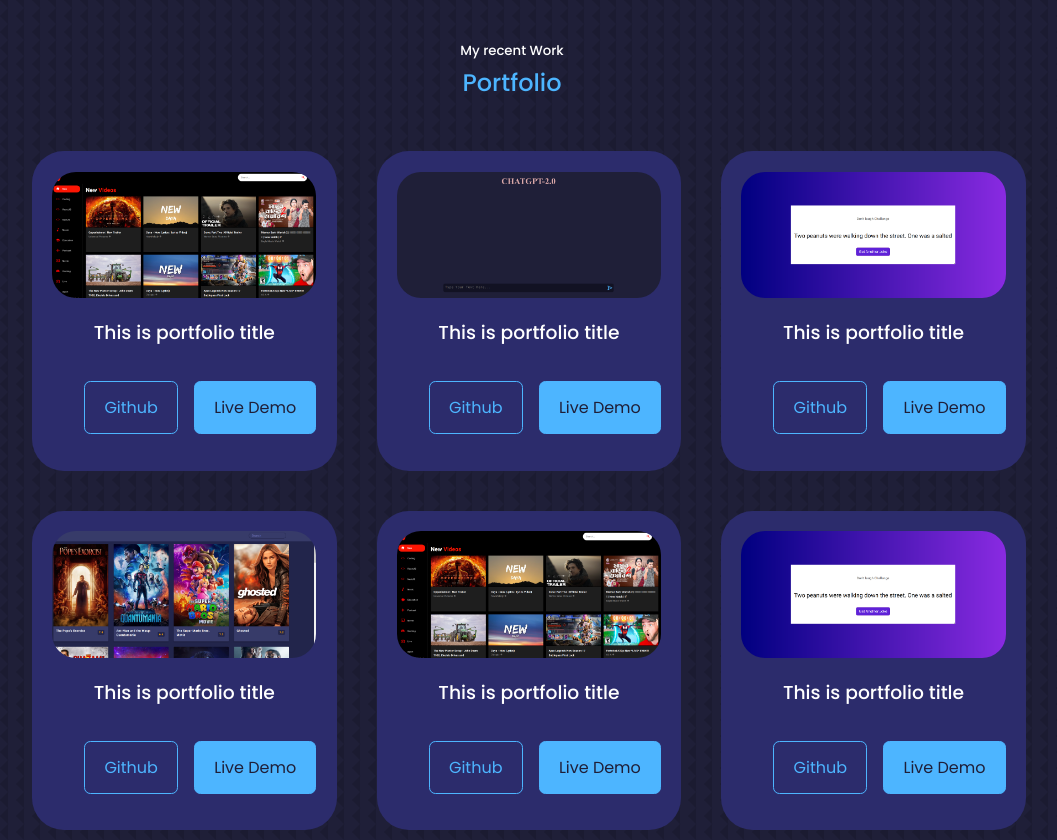
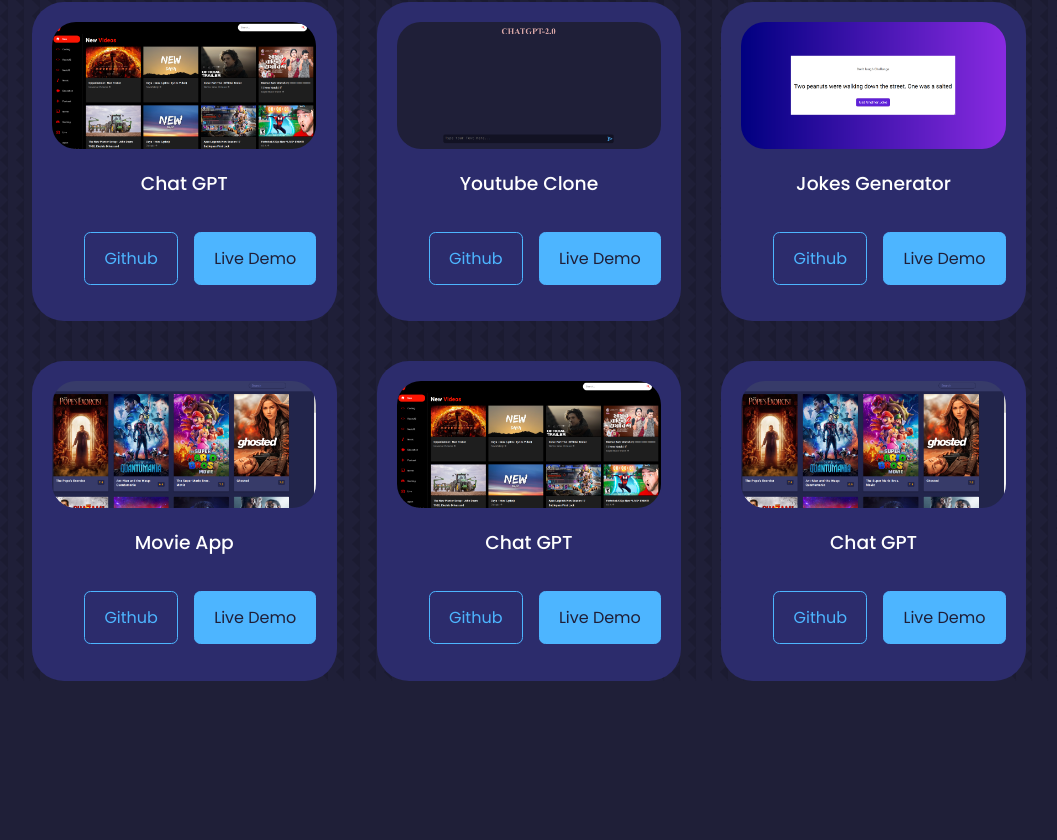
Before and after one commit to Prashant8Khatiwada/my-portfolio, a React (Create React App) app: page / in a window 1280 px wide. Shown: the part 3672-4512 px from the top of the page, without its empty margins (128-1185 px from the left). After the commit the page ends 4353 px from the top, so only its background shows below. Built offline with nearby package versions, Linux system fonts and the light colour scheme.

Commit message:
mediaquery added to portfolio section

```diff
--- a/src/components/portfolio/Portfolio.jsx
+++ b/src/components/portfolio/Portfolio.jsx
@@ -4,6 +4,56 @@
 import IMG2 from "../../assets/project-2.png";
 import IMG3 from "../../assets/project-3.png";
 import IMG4 from "../../assets/project-4.png";
+
+const data = [
+  {
+    id: 1,
+    Image: IMG1,
+    title: "Chat GPT",
+    github: "https://github.com/Prashant8Khatiwada/Chat-GPT",
+    demo: "https://pk-chat-gpt.netlify.app/",
+  },
+  {
+    id: 2,
+    Image: IMG2,
+    title: "Youtube Clone",
+    github: "https://github.com/Prashant8Khatiwada/youtube-app",
+    demo: "https://p-youtube-clone.netlify.app",
+  },
+  {
+    id: 3,
+    Image: IMG3,
+    title: "Jokes Generator",
+    github:
+      "https://github.com/Prashant8Khatiwada/50-project-javascript/tree/main/09_dadJokes",
+    demo: "https://prashant8khatiwada.github.io/50-project-javascript/09_dadJokes",
+  },
+  {
+    id: 4,
+    Image: IMG4,
+    title: "Movie App",
+    github:
+      "https://github.com/Prashant8Khatiwada/50-project-javascript/tree/main/12_movieApp",
+    demo: "https://prashant8khatiwada.github.io/50-project-javascript/12_movieApp/",
+  },
+  {
+    id: 1,
+    Image: IMG1,
+    title: "Chat GPT",
+    github:
+      "https://github.com/Prashant8Khatiwada/50-project-javascript/tree/main/12_movieApp",
+    demo: "https://prashant8khatiwada.github.io/50-project-javascript/12_movieApp/",
+  },
+  {
+    id: 1,
+    Image: IMG4,
+    title: "Chat GPT",
+    github:
+      "https://github.com/Prashant8Khatiwada/50-project-javascript/tree/main/12_movieApp",
+    demo: "https://prashant8khatiwada.github.io/50-project-javascript/12_movieApp/",
+  },
+];
+
 function Portfolio() {
   return (
     <section id="portfolio">
@@ -11,145 +61,24 @@
       <h2>Portfolio</h2>
 
       <div className="container portfolio_container">
-        <article className="portfolio_item">
+        {data.map(({ id, Image, title, github, demo }) => {
+          return (
+            <article key={id} className="portfolio_item">
               <div className="portfolio_item-image">
-            <img src={IMG1} alt="" />
+                <img src={Image} alt="" />{" "}
               </div>
-          <h3>This is portfolio title</h3>
+              <h3>{title}</h3>
               <div className="portfolio_item-cta">
-          <a
-            href="https://github.com/Prashant8Khatiwada/Chat-GPT"
-            target="_blank"
-            className="btn"
-          >
+                <a href={github} target="_blank" className="btn">
                   Github
                 </a>
-          <a
-            href="https://pk-chat-gpt.netlify.app/"
-            target="_blank"
-            className="btn btn-primary"
-          >
+                <a href={demo} target="_blank" className="btn btn-primary">
                   Live Demo
                 </a>
               </div>
             </article>
-        {/* end of chat gpt  */}
-        <article className="portfolio_item">
-          <div className="portfolio_item-image">
-            <img src={IMG2} alt="" />{" "}
-          </div>
-          <h3>This is portfolio title</h3>
-          <div className="portfolio_item-cta">
-          <a
-            href="https://github.com/Prashant8Khatiwada/youtube-app"
-            target="_blank"
-            className="btn"
-          >
-            Github
-          </a>
-          <a
-            href="https://p-youtube-clone.netlify.app"
-            target="_blank"
-            className="btn btn-primary"
-          >
-            Live Demo
-          </a>
-          </div>
-
-        </article>
-        {/* end of YouTube App */}
-        <article className="portfolio_item">
-          <div className="portfolio_item-image">
-            <img src={IMG3} alt="" />{" "}
-          </div>
-          <h3>This is portfolio title</h3>
-          <div className="portfolio_item-cta">
-            <a
-              href="https://github.com/Prashant8Khatiwada/50-project-javascript/tree/main/09_dadJokes"
-              target="_blank"
-              className="btn"
-            >
-              Github
-            </a>
-            <a
-              href=" https://prashant8khatiwada.github.io/50-project-javascript/09_dadJokes"
-              target="_blank"
-              className="btn btn-primary"
-            >
-              Live Demo
-            </a>
-            </div>
-        </article>
-        {/* end of Dad Jokes  */}
-        <article className="portfolio_item">
-          <div className="portfolio_item-image">
-            <img src={IMG4} alt="" />{" "}
-          </div>
-          <h3>This is portfolio title</h3>
-          <div className="portfolio_item-cta">
-          <a
-            href="https://github.com/Prashant8Khatiwada/50-project-javascript/tree/main/12_movieApp"
-            target="_blank"
-            className="btn"
-          >
-            Github
-          </a>
-          <a
-            href="https://prashant8khatiwada.github.io/50-project-javascript/12_movieApp/"
-            target="_blank"
-            className="btn btn-primary"
-          >
-            Live Demo
-          </a>
-          </div>
-        </article>
-        {/* end of chat gpt  */}
-        <article className="portfolio_item">
-          <div className="portfolio_item-image">
-            <img src={IMG1} alt="" />{" "}
-          </div>
-          <h3>This is portfolio title</h3>
-          <div className="portfolio_item-cta">
-            <a
-              href="https://github.com/prashant8khatiwada"
-              target="_blank"
-              className="btn"
-            >
-              Github
-            </a>
-            <a
-              href="https://livedemo"
-              target="_blank"
-              className="btn btn-primary"
-            >
-              Live Demo
-            </a>
-          </div>
-        </article>
-        {/* end of chat gpt  */}
-        <article className="portfolio_item">
-          <div className="portfolio_item-image">
-            <img src={IMG3} alt="" />{" "}
-          </div>
-          <h3>This is portfolio title</h3>
-          <div className="portfolio_item-cta">
-            <a
-              href="https://github.com/prashant8khatiwada"
-              target="_blank"
-              className="btn"
-            >
-              Github
-            </a>
-            <a
-              href="https://livedemo"
-              target="_blank"
-              className="btn btn-primary"
-            >
-              Live Demo
-            </a>
-          </div>
-        </article>
-        {/* end of chat gpt  */}
+          );
+        })}
       </div>
     </section>
   );
--- a/src/components/portfolio/portfolio.css
+++ b/src/components/portfolio/portfolio.css
@@ -33,3 +33,19 @@
     gap: 1rem;
     margin-bottom: 1rem;
 }
+
+/* ========== MEDIA QUERIES (MEDIUM DEVICES)========== */
+@media screen and (max-width:1024px) {
+    .portfolio_container{
+        grid-template-columns: 1fr 1fr;
+        gap: 1.2rem;
+    }
+}
+
+/* ========== MEDIA QUERIES (MEDIUM DEVICES)========== */
+@media screen and (max-width:600px) {
+    .portfolio_container{
+        grid-template-columns: 1fr;
+        gap: 1rem;
+    }
+}
--- a/src/index.css
+++ b/src/index.css
@@ -63,7 +63,7 @@
 section {
   text-align: center;
   margin-top: 8rem;
-  height: 100vh;
+  /* height: 100vh; */
 
 }
 
```
Lines whose indentation alone changed are shown as unchanged.
